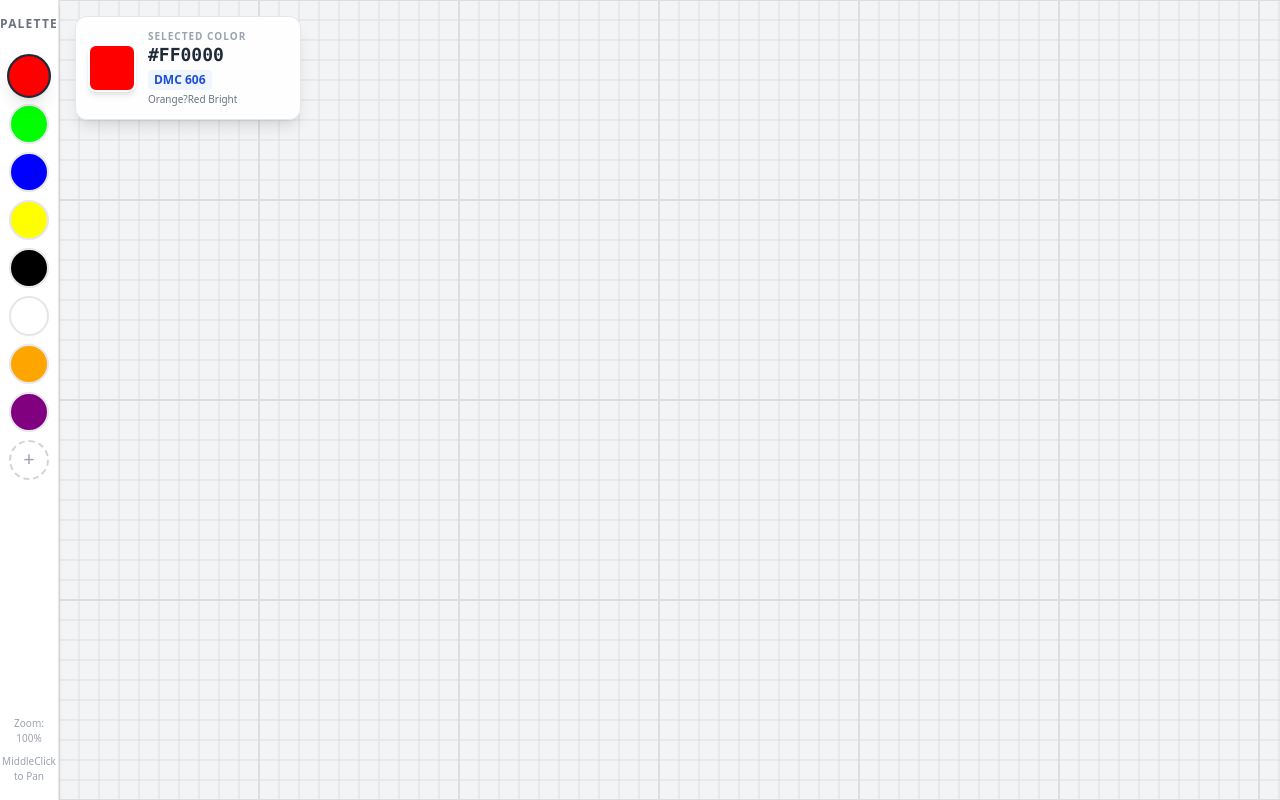
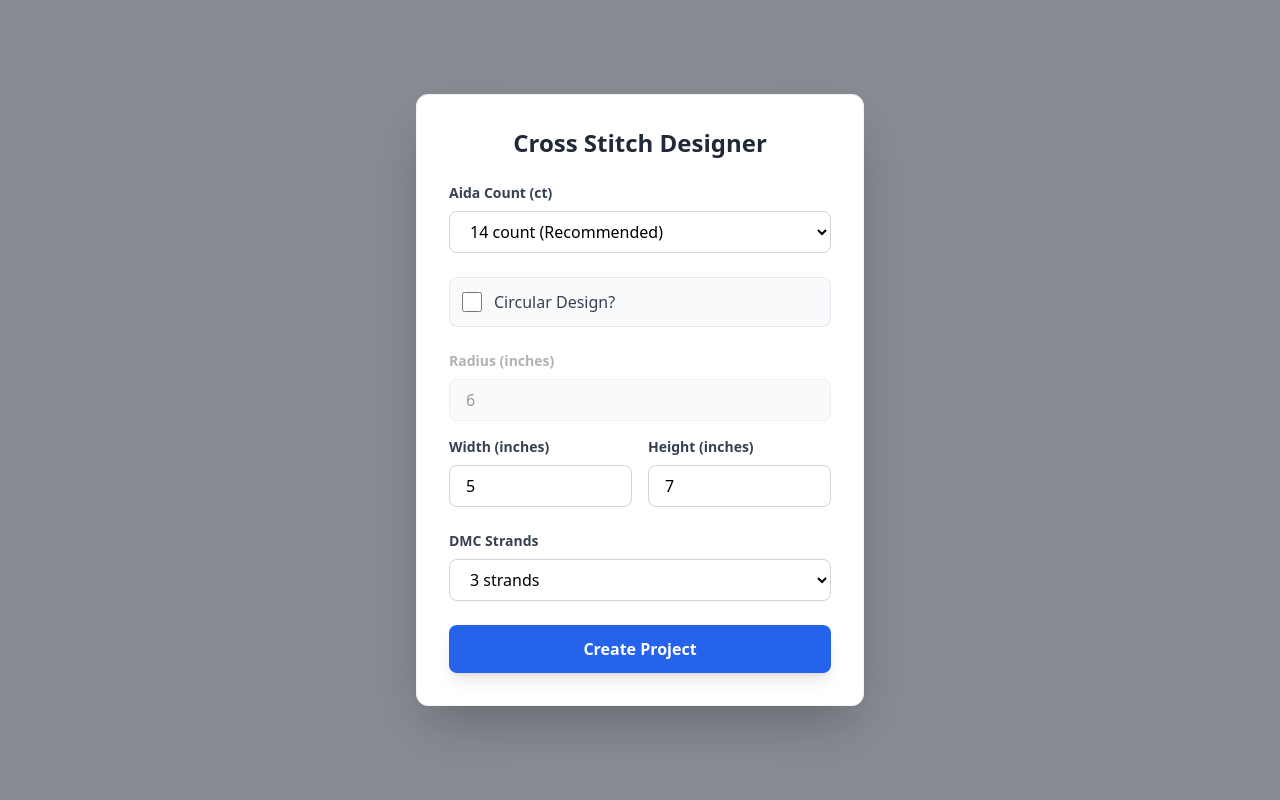
Before and after one commit to daltonbrockett/Cross-Stitch-Designer, a React (Vite) app: page / in a window 1280 px wide. Built offline with nearby package versions, Linux system fonts and the light colour scheme.

Commit message:
Added design selection parameters for starting project. Considers Aida count, radius or height and width, num of strands.

```diff
--- a/src/App.tsx
+++ b/src/App.tsx
@@ -1,12 +1,14 @@
 import React from 'react';
 import { CanvasBoard } from './components/CanvasBoard';
 import { ColorPicker } from './components/ColorPicker';
+import { ProjectSetupModal } from './components/ProjectSetupModal';
 import { findClosestDMC } from './utils/colorUtils';
 import { useEditorStore } from './store';
 
 
 
 function App() {
+    const projectConfig = useEditorStore((state) => state.projectConfig);
     const selectedColor = useEditorStore((state) => state.selectedColor);
     const setColor = useEditorStore((state) => state.setColor);
     const palette = useEditorStore((state) => state.palette);
@@ -17,6 +19,9 @@ function App() {
 
     const dmcMatch = React.useMemo(() => findClosestDMC(selectedColor), [selectedColor]);
 
+    if (!projectConfig) {
+        return <ProjectSetupModal />;
+    }
 
     return (
         <div className="flex h-screen w-screen bg-gray-100 overflow-hidden">
--- /dev/null
+++ b/src/components/ProjectSetupModal.tsx
@@ -0,0 +1,144 @@
+
+import React, { useState } from 'react';
+import { useEditorStore } from '../store';
+
+export const ProjectSetupModal: React.FC = () => {
+    const setProjectConfig = useEditorStore((state) => state.setProjectConfig);
+
+    const [aidaCount, setAidaCount] = useState<11 | 14 | 16 | 18>(14);
+    const [isCircular, setIsCircular] = useState(false);
+    const [width, setWidth] = useState(5);
+    const [height, setHeight] = useState(7);
+    const [radius, setRadius] = useState(6);
+    const [strands, setStrands] = useState<1 | 2 | 3 | 6>(3);
+
+    const handleSubmit = (e: React.FormEvent) => {
+        e.preventDefault();
+        setProjectConfig({
+            aidaCount,
+            isCircular,
+            width,
+            height,
+            radius,
+            strands
+        });
+    };
+
+    return (
+        <div className="fixed inset-0 bg-gray-900 bg-opacity-50 flex items-center justify-center z-50 backdrop-blur-sm">
+            <div className="bg-white rounded-xl shadow-2xl p-8 max-w-md w-full border border-gray-100">
+                <h1 className="text-2xl font-bold text-gray-800 mb-6 text-center">
+                    Cross Stitch Designer
+                </h1>
+
+                <form onSubmit={handleSubmit} className="space-y-6">
+                    {/* Aida Count */}
+                    <div>
+                        <label className="block text-sm font-semibold text-gray-700 mb-2">
+                            Aida Count (ct)
+                        </label>
+                        <select
+                            value={aidaCount}
+                            onChange={(e) => setAidaCount(Number(e.target.value) as any)}
+                            className="w-full px-4 py-2 border border-gray-300 rounded-lg focus:ring-2 focus:ring-blue-500 focus:border-blue-500 outline-none transition-all bg-white"
+                        >
+                            <option value={11}>11 count</option>
+                            <option value={14}>14 count (Recommended)</option>
+                            <option value={16}>16 count</option>
+                            <option value={18}>18 count</option>
+                        </select>
+                    </div>
+
+                    {/* Shape Selection */}
+                    <div className="flex items-center space-x-3 bg-gray-50 p-3 rounded-lg border border-gray-200">
+                        <div className="flex items-center h-5">
+                            <input
+                                id="isCircular"
+                                type="checkbox"
+                                checked={isCircular}
+                                onChange={(e) => setIsCircular(e.target.checked)}
+                                className="w-5 h-5 text-blue-600 border-gray-300 rounded focus:ring-blue-500"
+                            />
+                        </div>
+                        <label htmlFor="isCircular" className="font-medium text-gray-700 cursor-pointer select-none">
+                            Circular Design?
+                        </label>
+                    </div>
+
+                    {/* Dimensions Group */}
+                    <div className="grid grid-cols-2 gap-4">
+                        {/* Circular: Radius */}
+                        <div className={`col-span-2 transition-opacity duration-200 ${!isCircular ? 'opacity-40 pointer-events-none grayscale' : ''}`}>
+                            <label className="block text-sm font-semibold text-gray-700 mb-2">
+                                Radius (inches)
+                            </label>
+                            <input
+                                type="number"
+                                min="1"
+                                step="0.5"
+                                value={radius}
+                                onChange={(e) => setRadius(Number(e.target.value))}
+                                disabled={!isCircular}
+                                className="w-full px-4 py-2 border border-gray-300 rounded-lg focus:ring-2 focus:ring-blue-500 focus:border-blue-500 outline-none disabled:bg-gray-100"
+                            />
+                        </div>
+
+                        {/* Rectangular: Width & Height */}
+                        <div className={`transition-opacity duration-200 ${isCircular ? 'opacity-40 pointer-events-none grayscale' : ''}`}>
+                            <label className="block text-sm font-semibold text-gray-700 mb-2">
+                                Width (inches)
+                            </label>
+                            <input
+                                type="number"
+                                min="1"
+                                step="0.5"
+                                value={width}
+                                onChange={(e) => setWidth(Number(e.target.value))}
+                                disabled={isCircular}
+                                className="w-full px-4 py-2 border border-gray-300 rounded-lg focus:ring-2 focus:ring-blue-500 focus:border-blue-500 outline-none disabled:bg-gray-100"
+                            />
+                        </div>
+                        <div className={`transition-opacity duration-200 ${isCircular ? 'opacity-40 pointer-events-none grayscale' : ''}`}>
+                            <label className="block text-sm font-semibold text-gray-700 mb-2">
+                                Height (inches)
+                            </label>
+                            <input
+                                type="number"
+                                min="1"
+                                step="0.5"
+                                value={height}
+                                onChange={(e) => setHeight(Number(e.target.value))}
+                                disabled={isCircular}
+                                className="w-full px-4 py-2 border border-gray-300 rounded-lg focus:ring-2 focus:ring-blue-500 focus:border-blue-500 outline-none disabled:bg-gray-100"
+                            />
+                        </div>
+                    </div>
+
+                    {/* DMC Strands */}
+                    <div>
+                        <label className="block text-sm font-semibold text-gray-700 mb-2">
+                            DMC Strands
+                        </label>
+                        <select
+                            value={strands}
+                            onChange={(e) => setStrands(Number(e.target.value) as any)}
+                            className="w-full px-4 py-2 border border-gray-300 rounded-lg focus:ring-2 focus:ring-blue-500 focus:border-blue-500 outline-none transition-all bg-white"
+                        >
+                            <option value={1}>1 strand</option>
+                            <option value={2}>2 strands</option>
+                            <option value={3}>3 strands</option>
+                            <option value={6}>6 strands</option>
+                        </select>
+                    </div>
+
+                    <button
+                        type="submit"
+                        className="w-full bg-blue-600 hover:bg-blue-700 text-white font-bold py-3 px-4 rounded-lg shadow-lg hover:shadow-xl transition-all duration-200 transform hover:-translate-y-0.5 active:translate-y-0"
+                    >
+                        Create Project
+                    </button>
+                </form>
+            </div>
+        </div>
+    );
+};
--- a/src/store.ts
+++ b/src/store.ts
@@ -3,6 +3,15 @@ import { create } from 'zustand'
 export interface Position {
     x: number
     y: number
+}
+
+export interface ProjectConfig {
+    aidaCount: 11 | 14 | 16 | 18;
+    isCircular: boolean;
+    width: number; // inches
+    height: number; // inches
+    radius: number; // inches
+    strands: 1 | 2 | 3 | 6;
 }
 
 interface EditorState {
@@ -11,6 +20,8 @@ interface EditorState {
     palette: string[]
     scale: number
     position: Position
+
+    projectConfig: ProjectConfig | null
 
     // History
     undoStack: Array<Array<{ key: string, oldColor?: string, newColor: string }>>
@@ -24,6 +35,7 @@ interface EditorState {
     setPan: (x: number, y: number) => void
     setColor: (color: string) => void
     addColor: (color: string) => void
+    setProjectConfig: (config: ProjectConfig) => void
 
     // History Actions
     startStroke: () => void
@@ -32,7 +44,7 @@ interface EditorState {
     redo: () => void
 }
 
-export const useEditorStore = create<EditorState>((set, get) => ({
+export const useEditorStore = create<EditorState>((set) => ({
     pattern: {}, // Sparse map
     palette: [
         '#FF0000', // Red
@@ -47,6 +59,8 @@ export const useEditorStore = create<EditorState>((set, get) => ({
     selectedColor: '#FF0000',
     scale: 1,
     position: { x: 0, y: 0 },
+
+    projectConfig: null,
 
     undoStack: [],
     redoStack: [],
@@ -93,6 +107,8 @@ export const useEditorStore = create<EditorState>((set, get) => ({
             selectedColor: color
         }
     }),
+
+    setProjectConfig: (config) => set({ projectConfig: config }),
 
     startStroke: () => set({ currentStroke: [] }),
 
```
